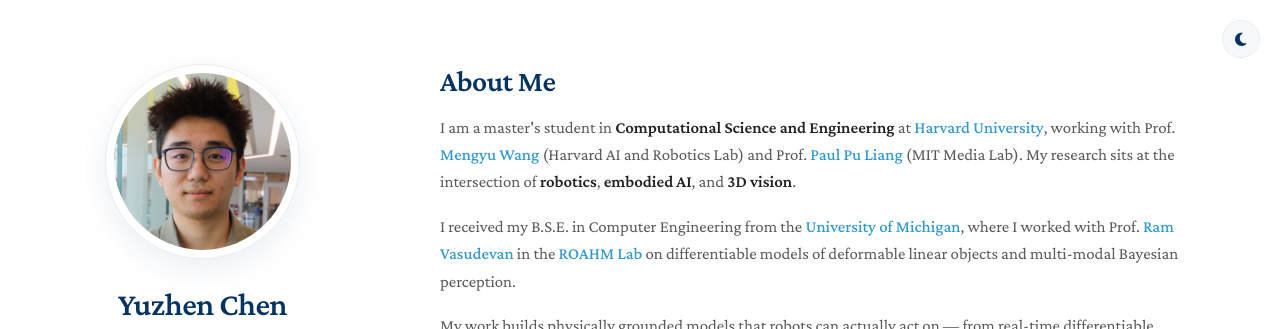
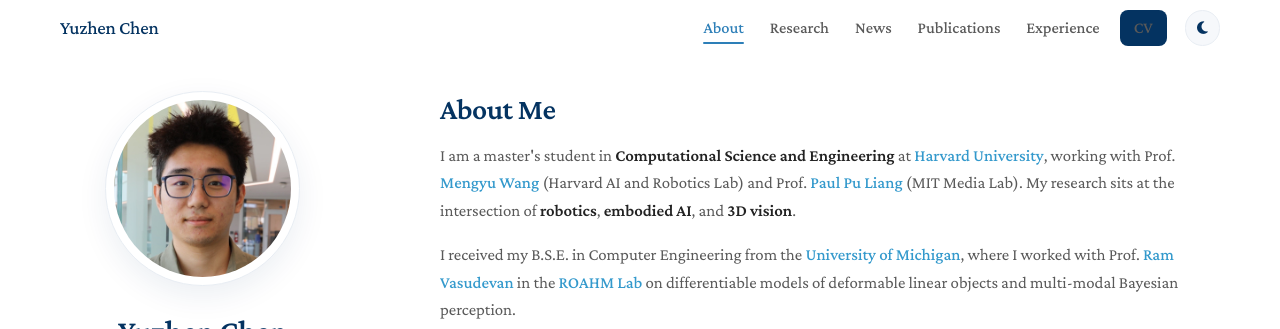
Before and after one commit to yuzhench/yuzhench.github.io, a plain HTML site: page index.html in a window 1280 px wide. Shown: the top 329 px of the page. Drawn offline with Linux system fonts and the light colour scheme; some icons are missing.

Commit message:
Add sticky top nav bar (scroll-spy tabs) in the stable style; move theme toggle into nav

```diff
--- a/index.html
+++ b/index.html
@@ -12,9 +12,23 @@
   <link rel="stylesheet" href="style.css">
 </head>
 
-<body class="academic-home">
+<body class="academic-home" id="top">
 
-<button id="theme-toggle" aria-label="Toggle dark mode"><i class="fas fa-moon"></i></button>
+<!-- ================= TOP NAV ================= -->
+<nav id="topnav" aria-label="Primary">
+  <div class="nav-inner">
+    <a class="nav-brand" href="#top">Yuzhen&nbsp;Chen</a>
+    <div class="nav-links">
+      <a href="#about-me" data-nav="about-me">About</a>
+      <a href="#research-interests" data-nav="research-interests">Research</a>
+      <a href="#news" data-nav="news">News</a>
+      <a href="#publications" data-nav="publications">Publications</a>
+      <a href="#experience" data-nav="experience">Experience</a>
+      <a class="nav-cv" href="files/Yuzhen_Chen_Resume_2026.pdf" target="_blank" rel="noopener">CV</a>
+    </div>
+    <button id="theme-toggle" aria-label="Toggle dark mode"><i class="fas fa-moon"></i></button>
+  </div>
+</nav>
 
 <div class="wrapper">
 
--- a/script.js
+++ b/script.js
@@ -55,5 +55,35 @@
   render();
 })();
 
+// ---------------- top nav: scroll-spy + shadow ----------------
+(function () {
+  const nav = document.getElementById('topnav');
+  if (!nav) return;
+  const links = Array.from(nav.querySelectorAll('.nav-links a[data-nav]'));
+  const sections = links
+    .map((a) => document.getElementById(a.getAttribute('data-nav')))
+    .filter(Boolean);
+
+  const setActive = (id) =>
+    links.forEach((a) => a.classList.toggle('active', a.getAttribute('data-nav') === id));
+
+  let ticking = false;
+  const onScroll = () => {
+    const y = window.scrollY;
+    nav.classList.toggle('scrolled', y > 6);
+    const line = nav.offsetHeight + 30;
+    let current = sections.length ? sections[0].id : null;
+    for (const s of sections) {
+      if (s.getBoundingClientRect().top <= line) current = s.id;
+    }
+    if (current) setActive(current);
+    ticking = false;
+  };
+  window.addEventListener('scroll', () => {
+    if (!ticking) { requestAnimationFrame(onScroll); ticking = true; }
+  }, { passive: true });
+  onScroll();
+})();
+
 // ---------------- footer year ----------------
 document.getElementById('year').textContent = new Date().getFullYear();
--- a/style.css
+++ b/style.css
@@ -107,40 +107,87 @@
 
 .wrapper { width: min(1160px, calc(100% - 56px)); margin: 0 auto; }
 
-/* ---------------- dark-mode toggle ---------------- */
+/* ---------------- top nav ---------------- */
+#topnav {
+  position: sticky; top: 0; z-index: 50;
+  backdrop-filter: saturate(150%) blur(10px);
+  -webkit-backdrop-filter: saturate(150%) blur(10px);
+  background: color-mix(in srgb, var(--site-bg) 82%, transparent);
+  border-bottom: 1px solid transparent;
+  transition: border-color .25s ease, box-shadow .25s ease, background .25s ease;
+}
+#topnav.scrolled { border-bottom-color: var(--site-line); box-shadow: 0 4px 16px rgba(4, 51, 97, 0.05); }
+.nav-inner {
+  width: min(1160px, calc(100% - 56px)); margin: 0 auto;
+  height: 56px; display: flex; align-items: center; gap: 18px;
+}
+.nav-brand {
+  font-family: var(--serif-home); font-weight: 600; font-size: 1.18rem;
+  color: var(--site-navy) !important; letter-spacing: -0.01em; white-space: nowrap;
+}
+.nav-brand:hover { color: var(--site-navy) !important; }
+.nav-links { margin-left: auto; display: flex; align-items: center; gap: 2px; }
+.nav-links a {
+  position: relative; padding: 6px 12px; border-radius: 8px;
+  font-family: var(--serif-home); font-size: 1.02rem; font-weight: 500;
+  color: var(--site-text) !important;
+}
+.nav-links a:hover { color: var(--site-navy) !important; background: var(--site-soft); }
+.nav-links a.active { color: var(--site-blue) !important; }
+.nav-links a.active::after {
+  content: ""; position: absolute; left: 12px; right: 12px; bottom: 3px;
+  height: 2px; border-radius: 2px; background: var(--site-blue);
+}
+.nav-cv {
+  margin-left: 6px; padding: 5px 14px !important;
+  color: #fff !important; background: var(--site-navy); border-radius: 999px;
+}
+.nav-cv:hover { color: #fff !important; background: var(--site-blue); }
+.nav-cv.active::after { display: none; }
+html[data-theme="dark"] .nav-cv { color: #10151b !important; }
+html[data-theme="dark"] .nav-cv:hover { color: #10151b !important; }
+
+/* ---------------- dark-mode toggle (in nav) ---------------- */
 #theme-toggle {
-  position: fixed;
-  top: 20px; right: 20px;
-  z-index: 20;
-  width: 2.4rem; height: 2.4rem;
+  flex-shrink: 0;
+  width: 2.2rem; height: 2.2rem;
   display: grid; place-items: center;
   border: 1px solid var(--site-line);
   border-radius: 999px;
   background: var(--site-soft);
   color: var(--site-navy);
   cursor: pointer;
-  font-size: 0.95rem;
+  font-size: 0.9rem;
   transition: color 160ms ease, border-color 160ms ease, transform 160ms ease;
 }
-#theme-toggle:hover { border-color: var(--site-navy); transform: translateY(-2px) scale(1.06); }
-#theme-toggle .ic { width: 1.15rem; height: 1.15rem; }
+#theme-toggle:hover { border-color: var(--site-navy); transform: rotate(-15deg) scale(1.08); }
+#theme-toggle .ic { width: 1.1rem; height: 1.1rem; }
+
+@media (max-width: 900px) {
+  .nav-links a:not(.nav-cv) { display: none; }
+  #topnav { width: 100vw; margin-left: calc(50% - 50vw); }
+  .nav-inner { width: auto; padding: 0 20px; }
+  .academic-home .site-profile { top: auto; }
+}
 
 /* ---------------- layout ---------------- */
 .academic-home .site-profile {
   position: fixed;
+  top: 56px;
   width: 285px;
-  padding-top: 4rem;
+  padding-top: 2.2rem;
   text-align: center;
 }
 .academic-home .site-content {
   width: 780px;
   float: right;
-  padding-top: 4rem;
+  padding-top: 2.2rem;
   padding-bottom: 4rem;
 }
 .academic-home .page__content { font-size: 1rem; }
 
 .academic-home .page__content h2 {
+  scroll-margin-top: 76px;
   margin: 2.6rem 0 1.05rem;
   color: var(--site-navy);
   font-family: var(--serif-home);
```
